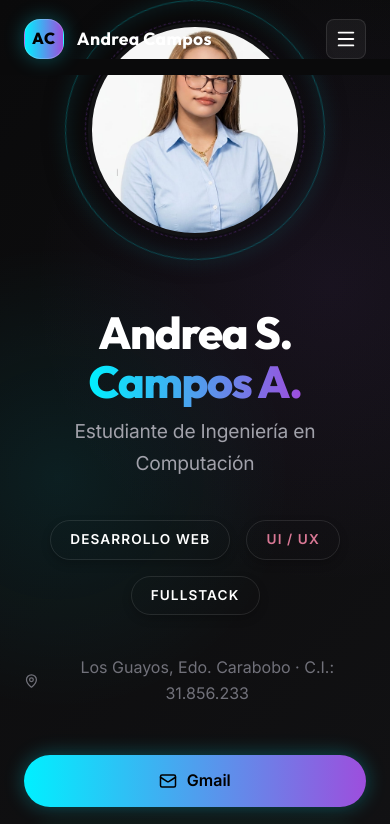
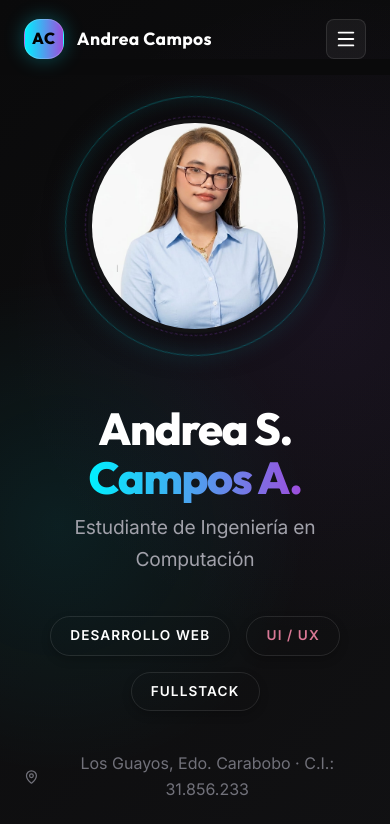
Before and after one commit to AndreaCampos29/CVG, a React (Vite) app: page / in a window 390 px wide. Shown: the top 824 px of the page. Built offline with nearby package versions, Linux system fonts and the light colour scheme.

Commit message:
fix mobile hero

```diff
--- a/src/components/Hero.module.css
+++ b/src/components/Hero.module.css
@@ -219,6 +219,7 @@
     flex-direction: column-reverse;
     text-align: center;
     gap: 3rem;
+    padding-top: 5rem;
   }
 
   .textContent {
@@ -238,6 +239,10 @@
 }
 
 @media (max-width: 480px) {
+  .inner {
+    padding-top: 6rem;
+  }
+
   .name {
     font-size: 2.8rem;
   }
@@ -253,3 +258,4 @@
     width: 100%;
   }
 }
+}
```
